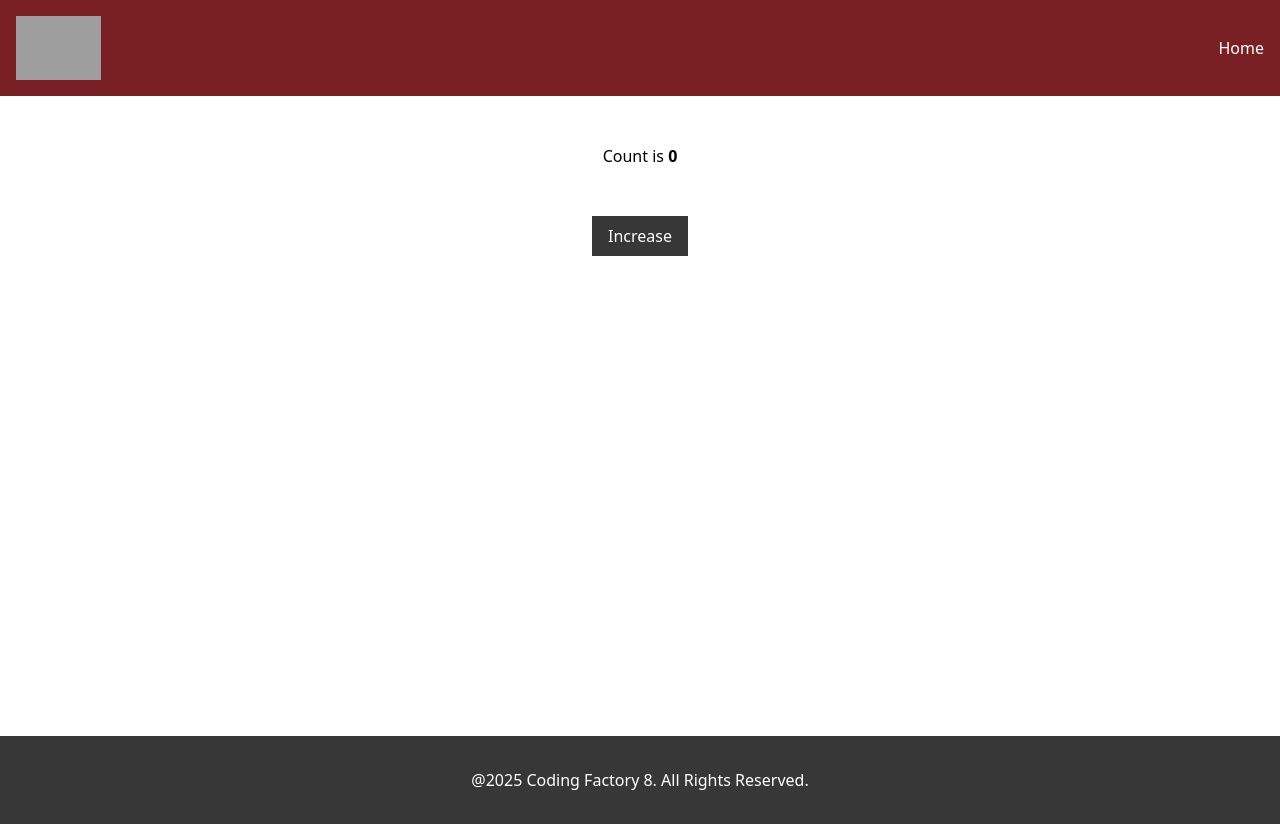
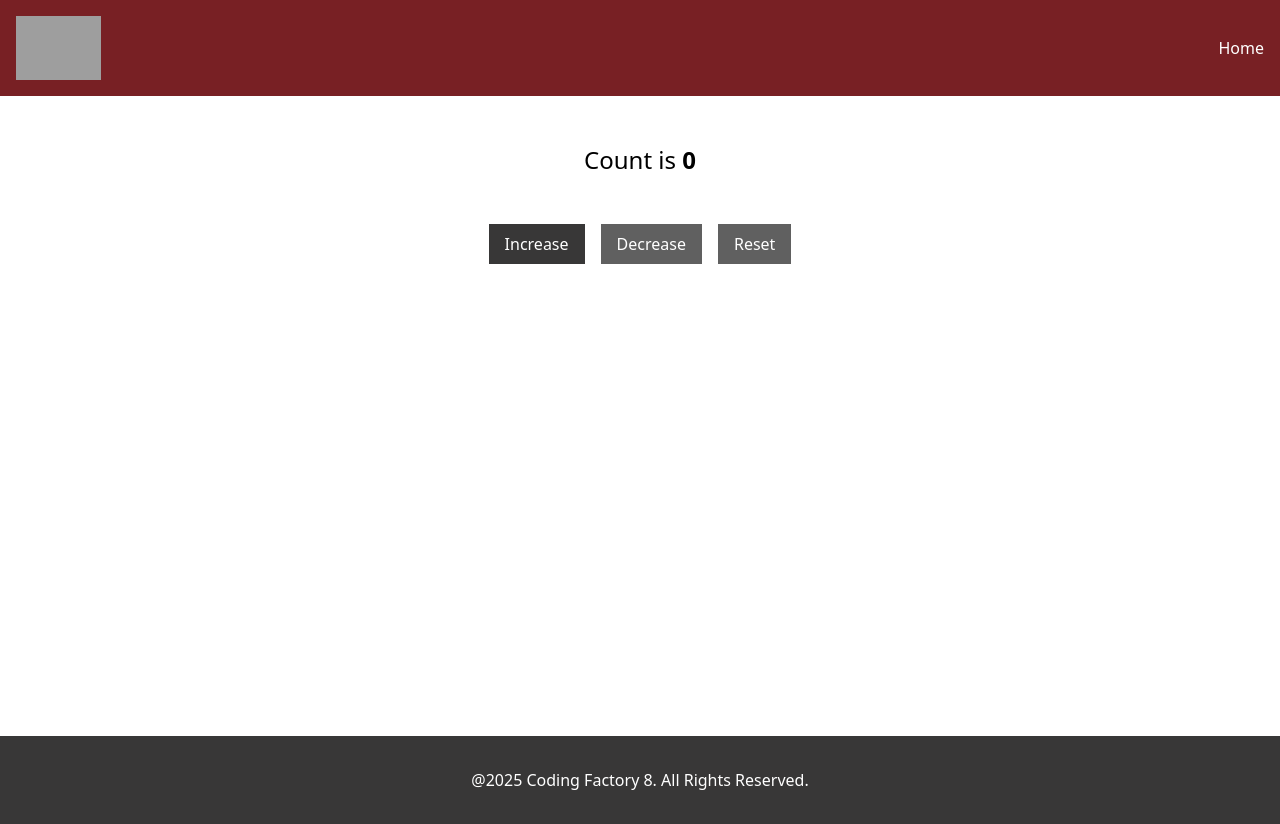
Before and after one commit to DamMarin/cf8-react-intro, a React app: page / in a window 1280 px wide. Built offline with nearby package versions, Linux system fonts and the light colour scheme; grey boxes are pictures that could not be loaded; the HTML template or start-up script is replaced by a standard one.

Commit message:
feat: add counter  components with increase, decrease & reset functionality

```diff
--- a/src/App.tsx
+++ b/src/App.tsx
@@ -8,7 +8,8 @@
 import Layout from "./components/Layout.tsx";
 // import ViteIntro from "./components/ViteIntro/ViteIntro.tsx";
 // import FunctionalComponentWithState from "./components/FunctionalComponentWithState.tsx";
-import ClassComponentWithState from "./components/ClassComponentWithState.tsx";
+// import ClassComponentWithState from "./components/ClassComponentWithState.tsx";
+import Counter from "./components/Counter.tsx";
 
 function App() {
   return (
@@ -37,7 +38,9 @@
           {/*/>*/}
 
         {/*<FunctionalComponentWithState />*/}
-        <ClassComponentWithState />
+        {/*<ClassComponentWithState />*/}
+
+        <Counter />
 
       </Layout>
     </>
--- /dev/null
+++ b/src/components/Counter.tsx
@@ -0,0 +1,48 @@
+import {useState} from "react";
+
+const Counter = () => {
+  const [count, setCount] = useState(0);
+
+  const increaseCount = () => {
+    setCount(count + 1);
+  }
+
+  const decreaseCount = () => {
+    if (count > 0){
+      setCount(count - 1);
+    }
+  }
+
+  const resetCount = () => {
+    setCount(0);
+  }
+
+  return (
+    <>
+      <h1 className="text-center text-2xl my-12">Count is <strong>{count}</strong></h1>
+      <div className="text-center space-x-4">
+        <button
+          className="bg-cf-dark-gray text-white py-2 px-4"
+          onClick={increaseCount}
+        >
+          Increase
+        </button>
+        <button
+          className="bg-cf-dark-gray disabled:bg-cf-gray text-white py-2 px-4"
+          onClick={decreaseCount}
+          disabled={count === 0}
+        >
+          Decrease
+        </button>
+        <button
+          className="bg-cf-dark-gray disabled:bg-cf-gray text-white py-2 px-4"
+          onClick={resetCount}
+          disabled={count === 0}
+        >
+          Reset
+        </button>
+      </div>
+    </>
+  )
+}
+export default Counter;
```
